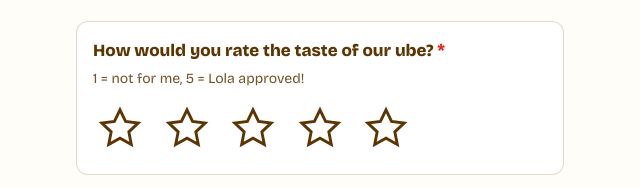
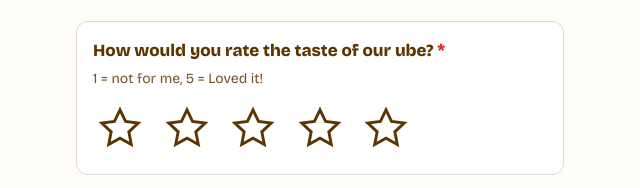
Before and after one commit to infochicboyinasal-spec/survey, a plain HTML site: page index.html in a window 1280 px wide. Shown: the part 344-532 px from the top of the page, 320-960 px from the left. Drawn offline with nearby package versions, Linux system fonts and the light colour scheme.

Commit message:
Star label: Loved it!
Co-Authored-By: Claude Opus 5.5 <noreply@anthropic.com>
Claude-Session: https://claude.ai/code/session_0185MjavnFAjw9yDkMdnmRac

```diff
--- a/index.html
+++ b/index.html
@@ -33,7 +33,7 @@ input:focus,textarea:focus,button:focus-visible{outline:3px solid var(--yellow);
 <div id="survey">
 <p class="intro">Kumusta, Kabayan! You just tried our new ube treat. Tell us what you think and get a <b>30% OFF voucher</b> for your next dine-in visit, right here on this screen. Salamat!</p>
 <p class="terms">30% off any menu item, up to AED 50 off. Minimum order AED 50. Dine-in only at ChicBoy Inasal DCC, Khalidiya, Musaffah, Manar Mall and Wafi Mall branches. One-time use. Valid until 15 December 2026.</p>
-<section class="q" id="q-rating"><h2>How would you rate the taste of our ube? <span class="req">*</span></h2><p class="help">1 = not for me, 5 = Lola approved!</p><div class="stars" role="radiogroup" aria-label="Rating"></div><p class="err">Please tap a star.</p></section>
+<section class="q" id="q-rating"><h2>How would you rate the taste of our ube? <span class="req">*</span></h2><p class="help">1 = not for me, 5 = Loved it!</p><div class="stars" role="radiogroup" aria-label="Rating"></div><p class="err">Please tap a star.</p></section>
 <section class="q"><h2>Tell us more</h2><p class="help">What did you like, and what can we make better? Sweetness, texture, flavour, portion...</p><textarea id="feedback" maxlength="1000"></textarea></section>
 <section class="q" id="q-buy"><h2>Would you buy this? <span class="req">*</span></h2><div class="pills" data-name="buy"><button type="button" class="pill">Yes</button><button type="button" class="pill">No</button></div><p class="err">Please choose one.</p></section>
 <section class="q" id="q-price"><h2>How much would you pay for a bigger portion (250 grams)? <span class="req">*</span></h2><div class="pills" data-name="price"><button type="button" class="pill">Below AED 15</button><button type="button" class="pill">AED 15 - 20</button><button type="button" class="pill">AED 21 - 25</button><button type="button" class="pill">AED 26 - 30</button><button type="button" class="pill">Above AED 30</button></div><p class="err">Please choose one.</p></section>
```
